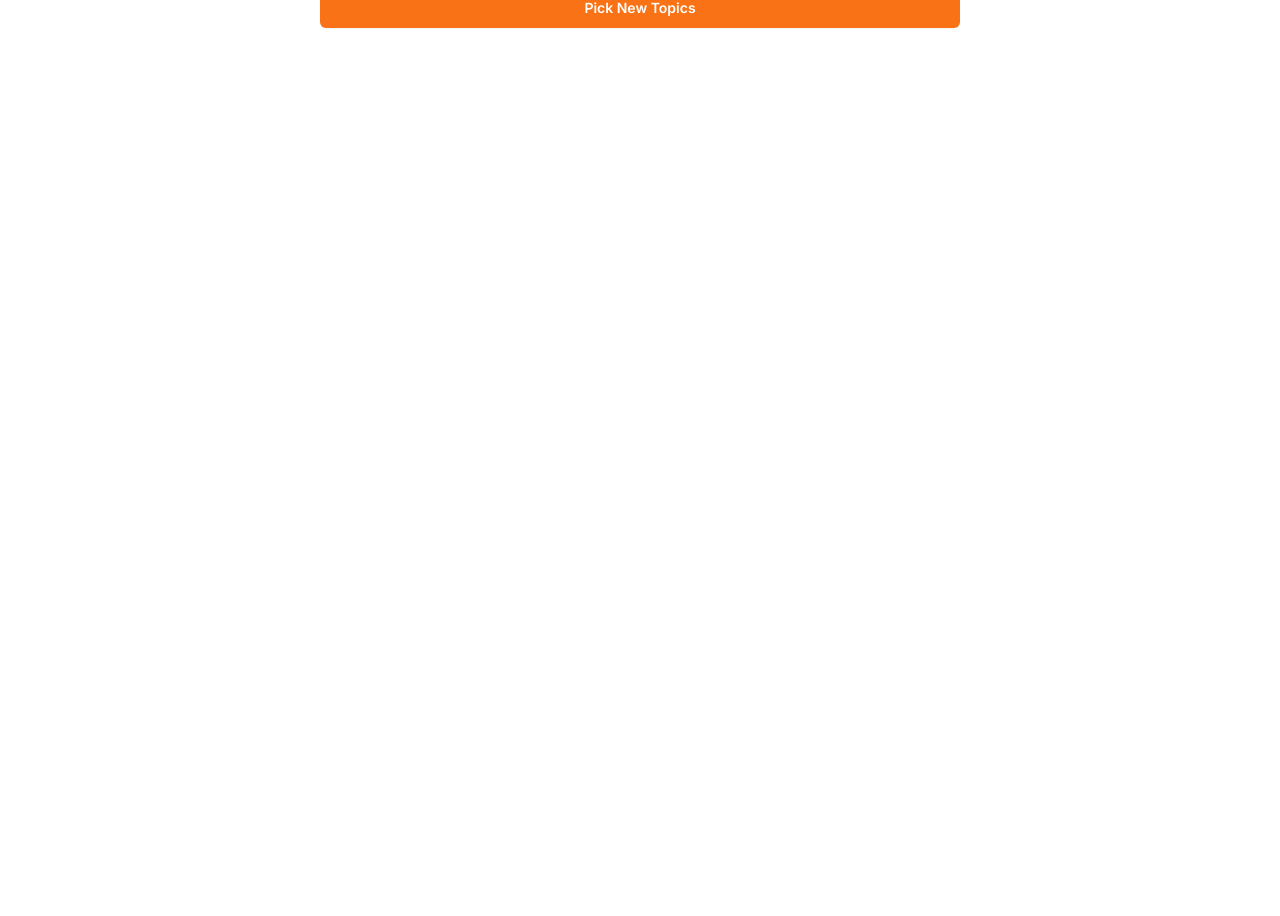
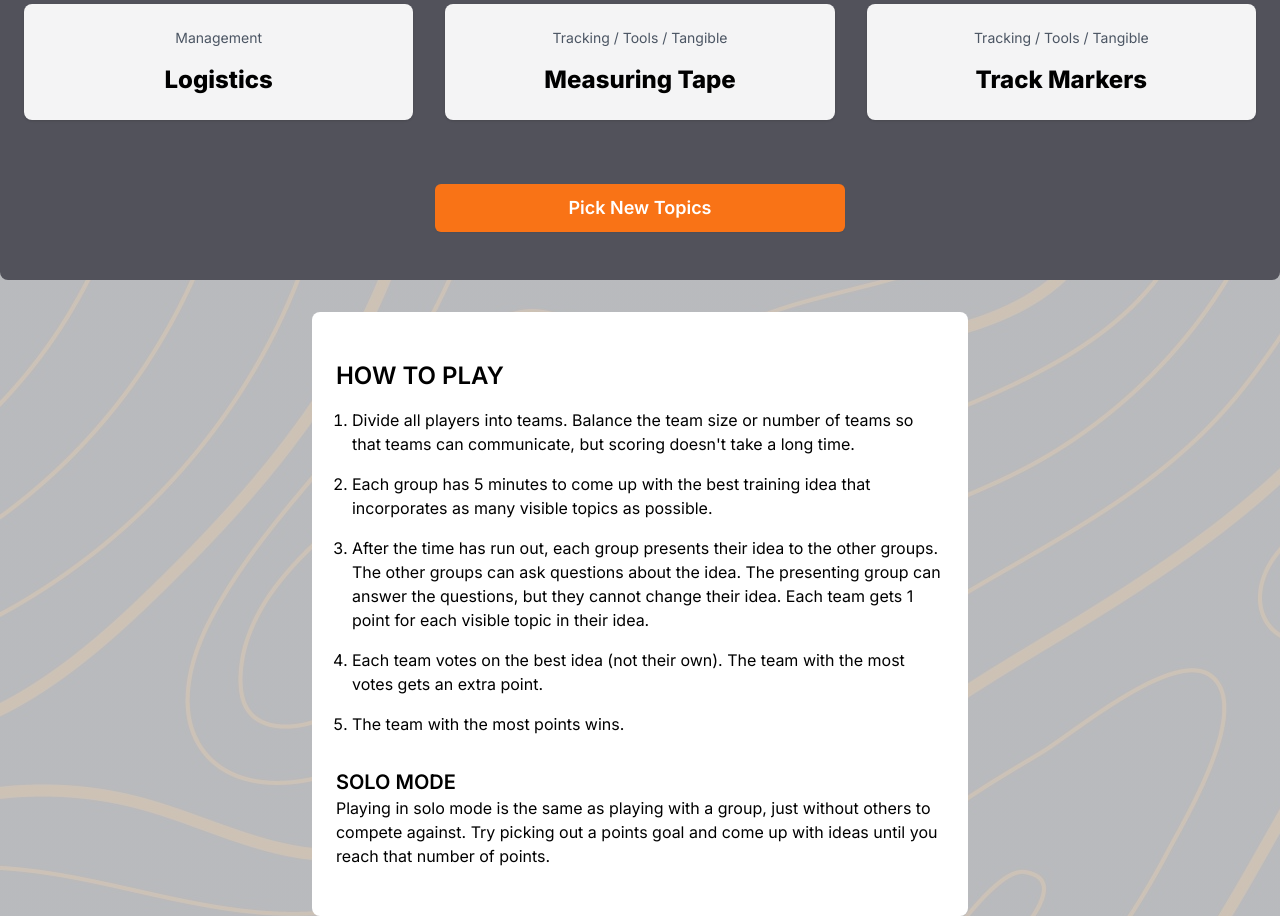
Before and after one commit to briancohan/sar-training-idea-generator, a Next.js app: page /play in a window 1280 px wide. Shown: the part 289-1205 px from the top of the page. Before the commit the page ends 800 px from the top, so only its background shows below. Built offline with nearby package versions, Linux system fonts and the light colour scheme.

Commit message:
expand content on pages

```diff
--- a/package.json
+++ b/package.json
@@ -26,6 +26,7 @@
     "react": "18.2.0",
     "react-dom": "18.2.0",
     "react-plotly.js": "^2.6.0",
+    "tailwind-merge": "^1.14.0",
     "tailwindcss": "3.3.3",
     "typescript": "5.1.6"
   },
--- a/src/app/explore/page.tsx
+++ b/src/app/explore/page.tsx
@@ -2,8 +2,14 @@ import Sunburst from '@/components/Sunburst'
 
 export default function Home() {
   return (
-    <main className='flex items-center justify-center'>
-      <Sunburst />
+    <main className='flex items-center flex-col justify-center'>
+      <h1 className='text-5xl text-orange-700 my-6 font-bold'>Search and Rescue Topics</h1>
+      <p className=' text-white bg-zinc-700 px-4 rounded-full py-2 max-w-prose'>
+        Click on wedges to further narrow down the search. Click on the center to reset.
+      </p>
+      <div className='w-10/12 bg-white rounded-full overflow-hidden mt-4'>
+        <Sunburst />
+      </div>
     </main>
   )
 }
--- a/src/app/layout.tsx
+++ b/src/app/layout.tsx
@@ -1,3 +1,5 @@
+import clsx from 'clsx'
+
 import type { Metadata } from 'next'
 import { Inter } from 'next/font/google'
 
@@ -15,7 +17,12 @@ export const metadata: Metadata = {
 export default function RootLayout({ children }: { children: React.ReactNode }) {
   return (
     <html lang='en'>
-      <body className={inter.className}>
+      <body
+        className={clsx(inter.className, 'relative bg-fixed bg-center bg-cover bg-no-repeat')}
+        style={{
+          background:
+            'linear-gradient(rgba(200, 200, 200, 0.9), rgba(200, 200, 200, 0.9)), url(images/topo_background.jpg)',
+        }}>
         <header>
           <SiteNav />
         </header>
--- a/src/app/page.tsx
+++ b/src/app/page.tsx
@@ -1,11 +1,52 @@
+import Link from 'next/link'
+
+import Sunburst from '@/components/Sunburst'
+
 export default function Home() {
   return (
     <main className='text-center'>
-      <h1 className='pb-4 text-3xl text-orange-600 text-center'>Training Topic Generator Game</h1>
-      <p className='max-w-prose mx-auto'>
-        Prevent training from getting stale. Use the game to come up with new training ideas that merge several Search
-        and Rescue Topics!
-      </p>
+      <div className='mx-auto max-w-7xl py-24 sm:px-6 sm:py-32 lg:px-8'>
+        <div className='relative isolate overflow-hidden bg-gray-900 px-6 pt-16 shadow-2xl sm:rounded-3xl sm:px-16 md:pt-24 lg:flex lg:gap-x-20 lg:px-24 lg:pt-0'>
+          <svg
+            viewBox='0 0 1024 1024'
+            className='absolute left-1/2 top-1/2 -z-10 h-[64rem] w-[64rem] -translate-y-1/2 [mask-image:radial-gradient(closest-side,white,transparent)] sm:left-full sm:-ml-80 lg:left-1/2 lg:ml-0 lg:-translate-x-1/2 lg:translate-y-0'
+            aria-hidden='true'>
+            <circle cx={512} cy={512} r={512} fill='url(#759c1415-0410-454c-8f7c-9a820de03641)' fillOpacity='0.7' />
+            <defs>
+              <radialGradient id='759c1415-0410-454c-8f7c-9a820de03641'>
+                <stop stopColor='#7775D6' />
+                <stop offset={1} stopColor='#E9C135' />
+              </radialGradient>
+            </defs>
+          </svg>
+          <div className='mx-auto max-w-md text-center lg:mx-0 lg:flex-auto lg:py-32 lg:text-left'>
+            <h2 className='text-3xl font-bold tracking-tight text-white sm:text-4xl'>
+              Keep SAR Interesting.
+              <br />
+              Develop new Trainig Ideas.
+            </h2>
+            <p className='mt-6 text-lg leading-8 text-gray-300'>
+              Training often focuses on one topic at a time. Make training more enjoyable by working a variety of topics
+              in a sincle activity!
+            </p>
+            <div className='mt-10 flex items-center justify-center gap-x-6 lg:justify-start'>
+              <Link
+                href='/play'
+                className='rounded-md bg-white px-3.5 py-2.5 text-md font-bold text-orange-700 shadow-sm hover:bg-gray-100 focus-visible:outline focus-visible:outline-2 focus-visible:outline-offset-2 focus-visible:outline-white'>
+                Generate Ideas
+              </Link>
+              <Link href='/explore' className='text-sm font-semibold leading-6 text-white'>
+                Explore SAR Topics <span aria-hidden='true'>→</span>
+              </Link>
+            </div>
+          </div>
+          <div className='relative mt-16 lg:mt-8 flex items-center justify-center'>
+            <div className='bg-white overflow-hidden rounded-full absolute left-12'>
+              <Sunburst config={{ staticPlot: true }} className='w-96 h-96' />
+            </div>
+          </div>
+        </div>
+      </div>
     </main>
   )
 }
--- a/src/app/play/page.tsx
+++ b/src/app/play/page.tsx
@@ -11,7 +11,12 @@ export default function Play() {
   const [choices, setChoices] = useState<SunburstData[]>([])
 
   function updateTopics() {
-    setChoices(getRandomChoices(topics, 3))
+    setChoices(
+      getRandomChoices(
+        topics.filter((topic: SunburstData) => topic.parent),
+        6,
+      ),
+    )
   }
 
   useEffect(() => {
@@ -19,8 +24,8 @@ export default function Play() {
   }, [])
 
   return (
-    <main>
-      <div className='flex flex-col justify-center items-center gap-8 py-12'>
+    <main className='flex flex-col gap-8 pt-4'>
+      <div className='flex flex-col justify-center items-center gap-16 py-12 px-6 rounded-lg bg-zinc-600'>
         <div className='grid grid-cols-1 md:grid-cols-3 gap-8 w-full'>
           {choices.map((topic: SunburstData) => {
             return (
@@ -29,7 +34,7 @@ export default function Play() {
                 key={topic.id}>
                 <div className='px-4 py-5 sm:p-6'>
                   <div className='text-sm mb-4 text-gray-600'>{topic.id.split(' - ').slice(0, -1).join(' / ')}</div>
-                  <div className='font-bold text-2xl'>{topic.label}</div>
+                  <div className='font-extrabold text-2xl'>{topic.label}</div>
                 </div>
               </div>
             )
@@ -38,9 +43,38 @@ export default function Play() {
         <button
           onClick={updateTopics}
           type='button'
-          className='w-1/2 rounded-md bg-orange-500 px-3.5 py-2.5 text-sm font-semibold text-white shadow-sm hover:bg-orange-400 focus-visible:outline focus-visible:outline-2 focus-visible:outline-offset-2 focus-visible:outline-orange-500'>
+          className='w-1/3 rounded-md bg-orange-500 px-3.5 py-2.5 text-lg font-semibold text-white shadow-sm hover:bg-orange-400 focus-visible:outline focus-visible:outline-2 focus-visible:outline-offset-2 focus-visible:outline-orange-500'>
           Pick New Topics
         </button>
+      </div>
+      <div className='bg-white rounded-lg py-12 px-6 max-w-prose mx-auto'>
+        <h2 className='text-2xl uppercase font-semibold'>How to Play</h2>
+
+        <ol className='list-decimal ml-4'>
+          <li className='my-4'>
+            Divide all players into teams. Balance the team size or number of teams so that teams can communicate, but
+            scoring doesn&apos;t take a long time.
+          </li>
+          <li className='my-4'>
+            Each group has 5 minutes to come up with the best training idea that incorporates as many visible topics as
+            possible.
+          </li>
+          <li className='my-4'>
+            After the time has run out, each group presents their idea to the other groups. The other groups can ask
+            questions about the idea. The presenting group can answer the questions, but they cannot change their idea.
+            Each team gets 1 point for each visible topic in their idea.
+          </li>
+          <li className='my-4'>
+            Each team votes on the best idea (not their own). The team with the most votes gets an extra point.
+          </li>
+          <li className='my-4'>The team with the most points wins.</li>
+        </ol>
+
+        <h3 className='text-xl uppercase font-semibold mt-8'>Solo Mode</h3>
+        <p>
+          Playing in solo mode is the same as playing with a group, just without others to compete against. Try picking
+          out a points goal and come up with ideas until you reach that number of points.
+        </p>
       </div>
     </main>
   )
--- a/src/components/SiteNav.tsx
+++ b/src/components/SiteNav.tsx
@@ -3,6 +3,7 @@ import { Disclosure } from '@headlessui/react'
 import { Bars3Icon, XMarkIcon } from '@heroicons/react/24/outline'
 import clsx from 'clsx'
 
+import Link from 'next/link'
 import { usePathname } from 'next/navigation'
 
 const navigation = [
@@ -20,7 +21,9 @@ export default function NavBar() {
   const pathname = usePathname()
 
   return (
-    <Disclosure as='nav' className='bg-white border-b border-zinc-300 mb-4'>
+    <Disclosure
+      as='nav'
+      className='bg-gradient-to-r to-red-600 from-blue-600 via-orange-600 border-b border-zinc-300 mb-4'>
       {({ open }) => (
         <>
           <div className='px-2 mx-auto max-w-7xl sm:px-6 lg:px-8'>
@@ -40,7 +43,7 @@ export default function NavBar() {
                 <div className='hidden sm:ml-6 sm:block'>
                   <div className='flex space-x-4'>
                     {navigation.map((item) => (
-                      <a
+                      <Link
                         key={item.name}
                         href={item.href}
                         className={clsx({
@@ -50,7 +53,7 @@ export default function NavBar() {
                         })}
                         aria-current={isActiveRouteOrSubroute(pathname, item.href) ? 'page' : undefined}>
                         {item.name}
-                      </a>
+                      </Link>
                     ))}
                   </div>
                 </div>
--- a/src/components/Sunburst.tsx
+++ b/src/components/Sunburst.tsx
@@ -1,5 +1,7 @@
 'use client'
+import React from 'react'
 import { Config, Layout, PlotData } from 'plotly.js'
+import { twMerge } from 'tailwind-merge'
 
 import dynamic from 'next/dynamic'
 
@@ -14,6 +16,14 @@ interface SunburstPlotData extends PlotData {
   insidetextorientation: string
 }
 
+interface SunburstProps {
+  data?: Partial<SunburstPlotData>
+  layout?: Partial<Layout>
+  config?: Partial<Config>
+  className?: string
+}
+
+const Sunburst: React.FC<SunburstProps> = ({ data, layout, config, className }) => {
   const graphData: Partial<SunburstPlotData>[] = [
     {
       type: 'sunburst',
@@ -21,20 +31,29 @@ const graphData: Partial<SunburstPlotData>[] = [
       ids: formattedSunburstData.map((entry: SunburstData) => entry.id),
       labels: formattedSunburstData.map((entry: SunburstData) => entry.label),
       parents: formattedSunburstData.map((entry: SunburstData) => entry.parent),
+      marker: { line: { width: 3 } },
+      ...data,
     },
   ]
 
   const graphLayout: Partial<Layout> = {
-  title: 'A Fancy Plot',
     margin: { l: 0, r: 0, b: 0, t: 0 },
+    hovermode: false,
+    ...layout,
   }
 
   const graphConfig: Partial<Config> = {
     responsive: true,
+    ...config,
   }
-
-const Sunburst = () => {
-  return <Plot data={graphData} layout={graphLayout} config={graphConfig} className='w-9/12 aspect-square' />
+  return (
+    <Plot
+      data={graphData}
+      layout={graphLayout}
+      config={graphConfig}
+      className={twMerge('w-full aspect-square', className)}
+    />
+  )
 }
 
 export default Sunburst
--- a/src/lib/topics.json
+++ b/src/lib/topics.json
@@ -49,7 +49,7 @@
   },
   "Ground": [
     "SAR System",
-    "Critical Incident Stress Management (CISM)",
+    "CISM",
     "Clue Awareness",
     "Communications",
     "Crime Scene Preservation",
@@ -73,7 +73,7 @@
     "Fire Starting",
     "GPS",
     "Semi-tech",
-    "Team Leadershipo"
+    "Team Leadership"
   ],
   "Management": [
     "Reflex Tasking",
--- a/tailwind.config.ts
+++ b/tailwind.config.ts
@@ -9,8 +9,7 @@ const config: Config = {
   theme: {
     extend: {
       backgroundImage: {
-        'gradient-radial': 'radial-gradient(var(--tw-gradient-stops))',
-        'gradient-conic': 'conic-gradient(from 180deg at 50% 50%, var(--tw-gradient-stops))',
+        topo: 'url("/images/topo_background.jpg")',
       },
     },
   },
```
Also changed, not shown: public/images/topo_background.jpg (added), 1 other file (tests, documents, lock files or other folders). Lines whose indentation alone changed are shown as unchanged.
